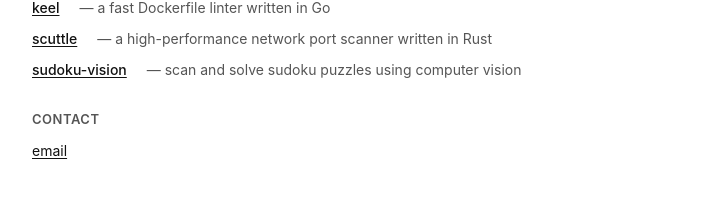
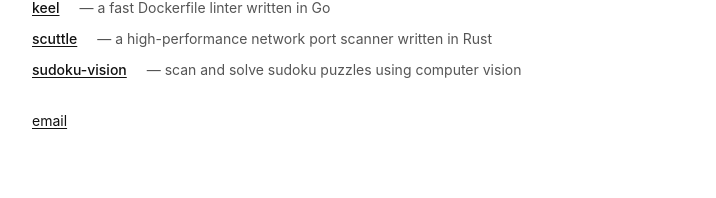
Before and after one commit to HueCodes/HueCodes.github.io, a Jekyll site: the page built from index.md, in a window 1280 px wide. Shown: the part 449-647 px from the top of the page, without its empty margins (280-996 px from the left). Built offline with Jekyll 4.4.1, drawn with Linux system fonts in a browser that asks for light colours.

Commit message:
remove contact header, keep email link

```diff
--- a/index.md
+++ b/index.md
@@ -45,7 +45,6 @@ title: home
 </div>
 
 <div class="section">
-  <h2>contact</h2>
   <p class="links">
     <a href="mailto:huecodes@proton.me">email</a>
   </p>
```
